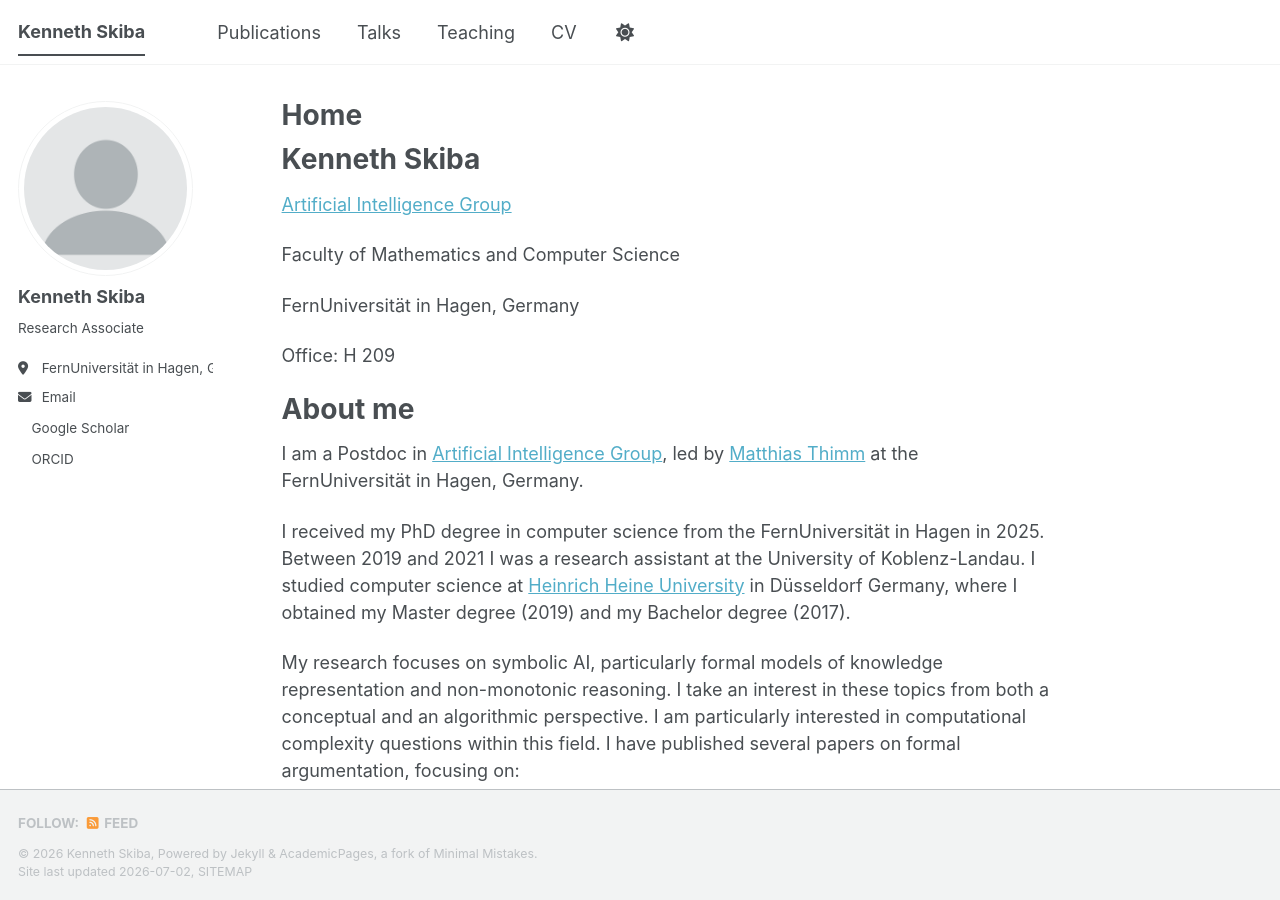
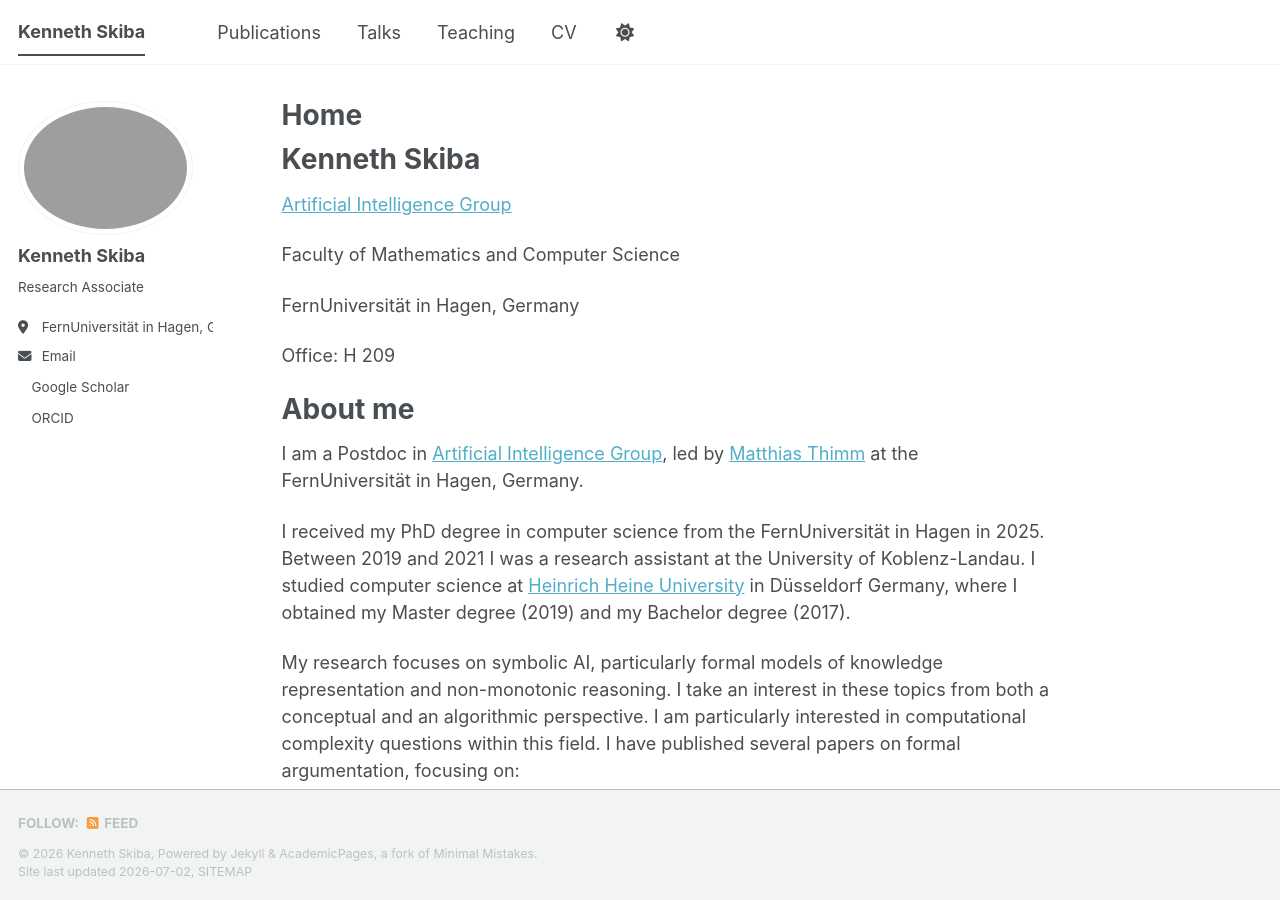
Before and after one commit to kennethskiba/kennethskiba.github.io, a Jekyll site: the page built from _pages/about.md, in a window 1280 px wide and 900 px high. Built offline with Jekyll 4.4.1, drawn with Linux system fonts in a browser that asks for light colours; a style sheet for code colours, icons or effects is not loaded.

Commit message:
Update _config.yml

```diff
--- a/_config.yml
+++ b/_config.yml
@@ -23,7 +23,7 @@ repository               : "academicpages/academicpages.github.io"
 #               Additional customization can be done by editing /_includes/author-profile.html
 author:
   # Biographic information
-  avatar           : "profile.png"
+  avatar           : "PXL_20250705_191755652.jpg"
   name             : "Kenneth Skiba"
   pronouns         : # example: "she/her"
   bio              : "Research Associate"
```
